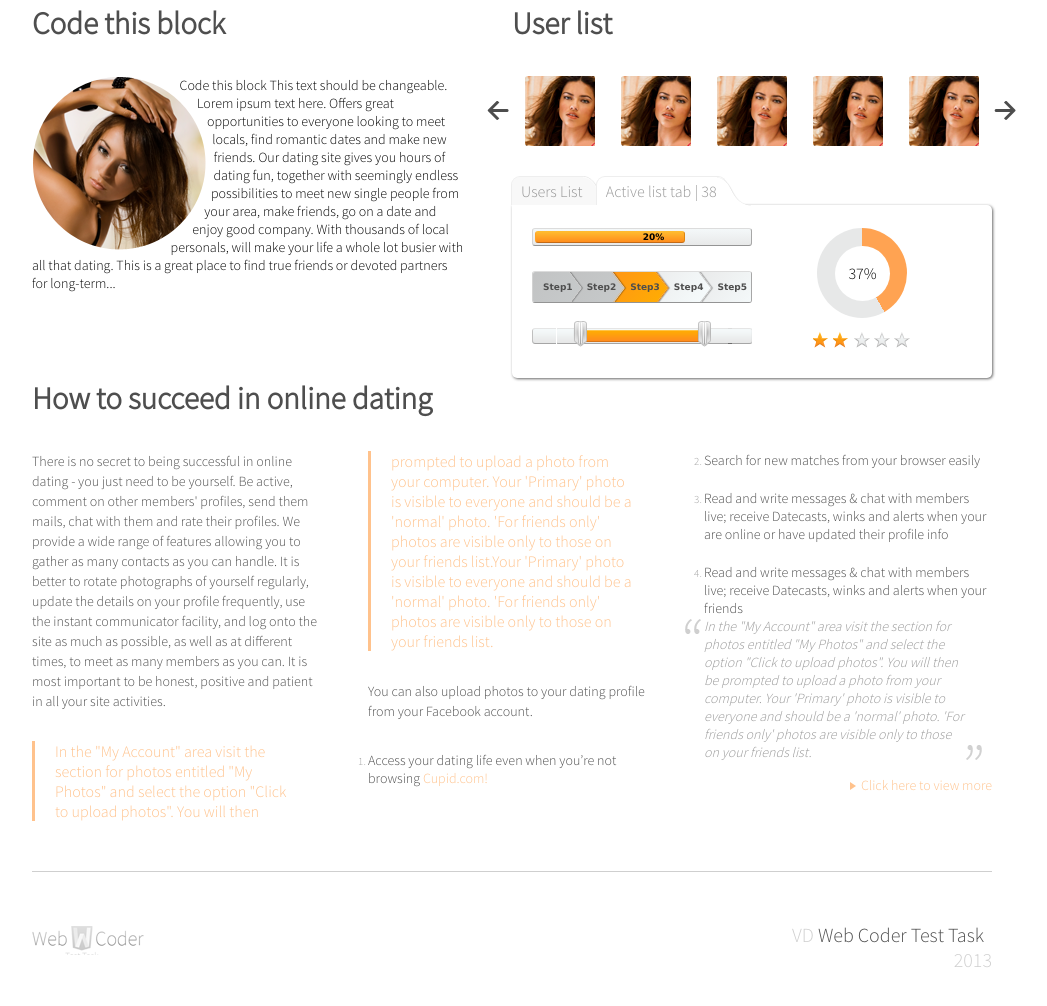
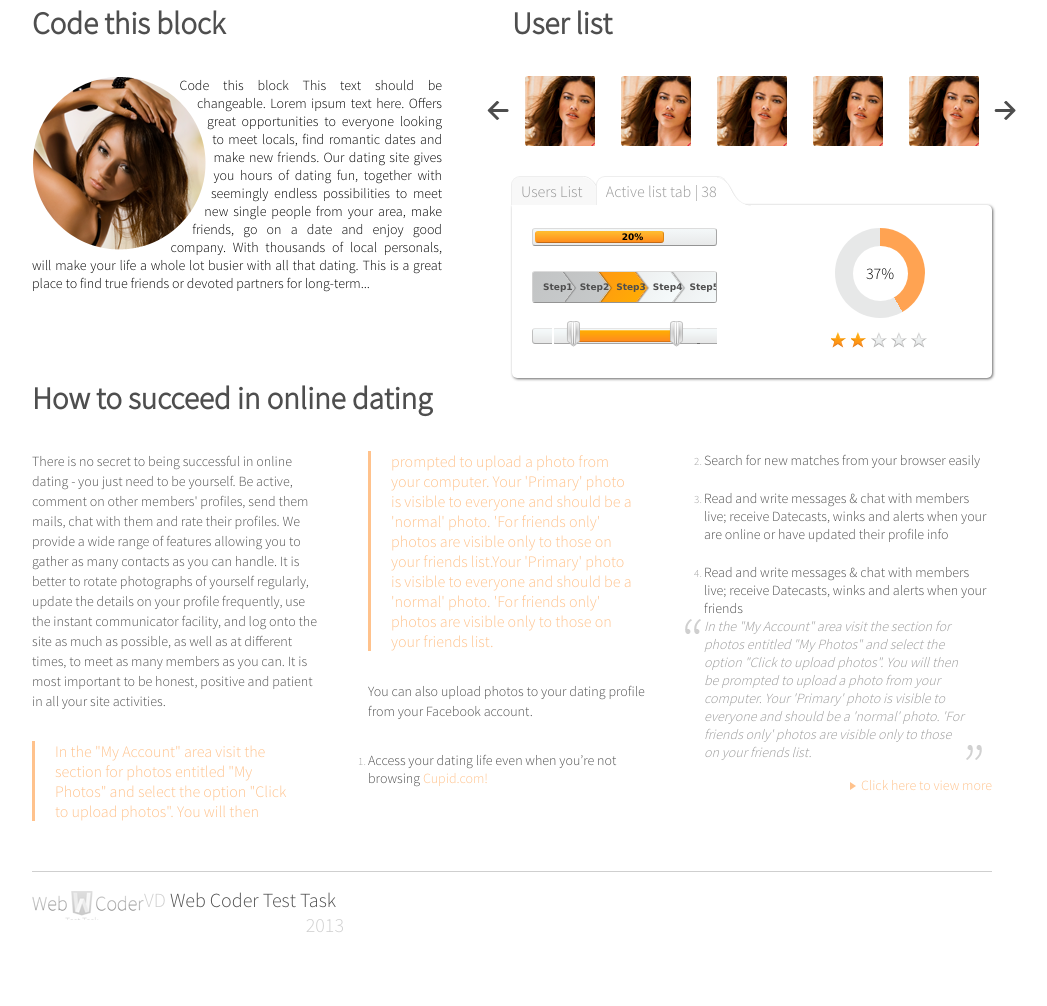
Before and after one commit to A-Polo/test-task, a website: page src/views/index.html in a window 1280 px wide. Shown: the part 662-1668 px from the top of the page, without its empty margins (128-1175 px from the left). After the commit the page ends 1624 px from the top, so only its background shows below. Drawn offline with nearby package versions, Linux system fonts and the light colour scheme; files that its build step writes are made by us from their sources; files whose address does not match are found by name.

Commit message:
refactoring layout

```diff
--- a/src/styles/_common.scss
+++ b/src/styles/_common.scss
@@ -25,13 +25,13 @@ form {
     vertical-align: middle;
   }
 }
+//End header
 
 //Register
 .register{
   background: url(../images/bg-form.png) center 100%;
   padding: 20px 0;
 }
-
 .register-wrapp{
   @include box-shadow(0 0 4px rgba(0,0,0,0.45));
   @include flexbox;
@@ -54,11 +54,12 @@ form {
     width: 100%;
   }
 }
+//End register
 
+//Registration
 .slider{
   width: 50%;
 }
-
 .form-wrapp{
   background-color: #f8f8f8;
   width: 50%;
@@ -272,7 +273,7 @@ input[type="text"]{
     text-shadow: 1px 1px 0 rgba(0,0,0,0.29);
   }
 }
-
+//End registration
 
 .form-row__col-md{
   overflow: hidden;
@@ -294,10 +295,11 @@ input[type="text"]{
   margin-bottom: 34px;
 }
 .row{
+  @include flexbox;
   @include clearfix;
   .col-left{
-    float: left;
-    width: 45%;
+    width: 50%;
+    padding-right: 70px;
   }
   .code-block{
     .code-block-title{
@@ -310,13 +312,20 @@ input[type="text"]{
     }
     p{
       font-size: 14px;
+      text-align: justify;
     }
   }
   .col-right{
-    float: right;
     width: 50%;
     .user-list{
       padding: 0;
+    }
+  }
+}
+//Tabs block
+.list-tab{
+  .tab-content{
+    @include flexbox;
   }
   .list-tab-header{
     a{
@@ -458,7 +467,8 @@ input[type="text"]{
       }
     }
     .col-right{
-        @include col-right;
+      width: 50%;
+      //@include col-right;
       .progress-radial{
         @include border-radius(50%);
         margin: 0 auto;
@@ -512,7 +522,7 @@ input[type="text"]{
     }
   }
 }
-}
+//End tabs block
 .slick-slide{
   text-align: center;
 }
@@ -560,6 +570,7 @@ input[type="text"]{
     }
   }
 }
+//Online dating text
 .online-dating-wrapp{
   padding-bottom: 50px;
   border-bottom: 1px solid #cfcfcf;
@@ -642,8 +653,10 @@ input[type="text"]{
 
   }
 }
+//End online dating text
+//Footer
 .footer{
-  padding: $base-size * 5 0;
+  padding: 15px 0 25px 0;
   img{
     vertical-align: middle;
   }
@@ -660,6 +673,7 @@ input[type="text"]{
     }
   }
 }
+//End footer
 @media (max-width: 760px){
   .container{
     max-width: 760px;
```
Also changed, not shown: dist/css/style.css, 1 other file. Lines whose indentation alone changed are shown as unchanged.
